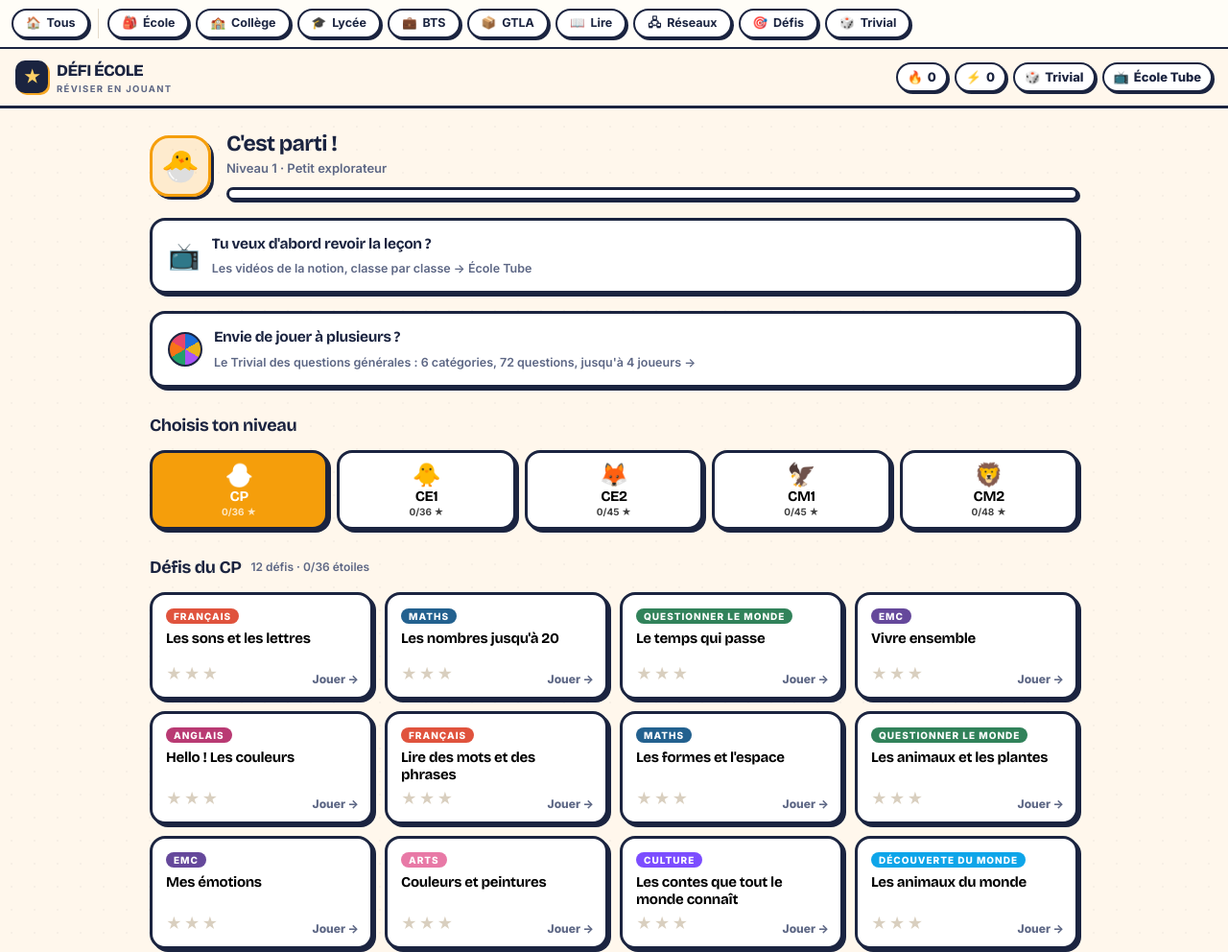
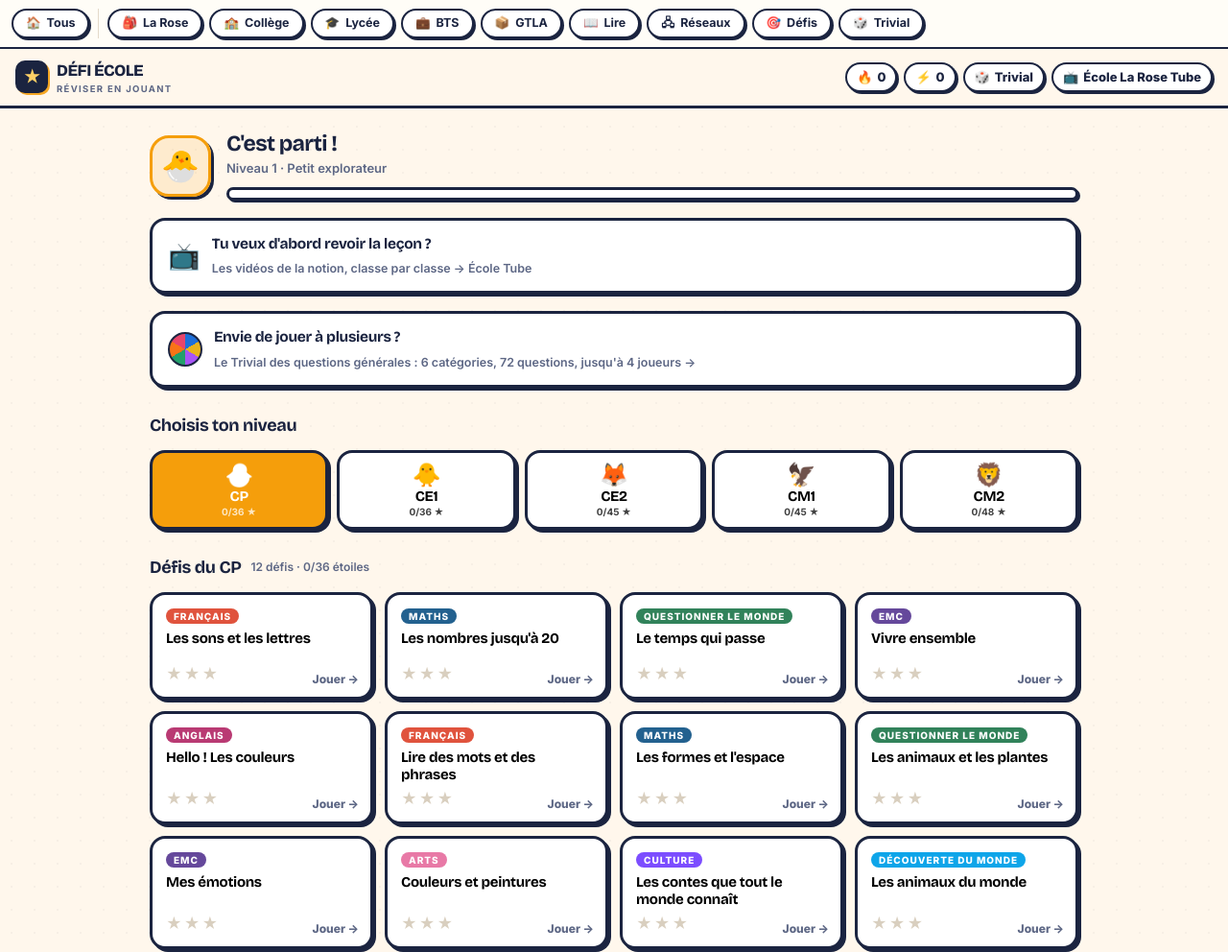
Before and after one commit to hassanijacques-boop/defi-ecole, a plain HTML site: page index.html in a window 1280 px wide. Shown: the top 992 px of the page at 96% size. Drawn offline with nearby package versions, Linux system fonts and the light colour scheme.

Commit message:
Renommage : Ecole La Rose Tube

```diff
--- a/index.html
+++ b/index.html
@@ -190,7 +190,7 @@ if ("serviceWorker" in navigator) {
   background:linear-gradient(90deg,rgba(255,253,247,0),#FFFDF7 78%);border-radius:0}
 @media(max-width:620px){.tubebar{padding:8px 10px;gap:6px}.tubebar a{padding:6px 11px;font-size:11.5px}}
 </style>
-<nav class="tubebar" aria-label="Navigation entre les sites"><a href="https://hassanijacques-boop.github.io/tube/" title="l'ensemble des niveaux"><span class="num">🏠</span>Tous</a><span class="sep"></span><a href="https://hassanijacques-boop.github.io/ecoletube/" title="CP → CM2"><span class="num">🎒</span>École</a><a href="https://hassanijacques-boop.github.io/college-tube/" title="6e → 3e"><span class="num">🏫</span>Collège</a><a href="https://hassanijacques-boop.github.io/lycee-tube/" title="2de → Tle"><span class="num">🎓</span>Lycée</a><a href="https://hassanijacques-boop.github.io/bts-tube/" title="GME"><span class="num">💼</span>BTS</a><a href="https://hassanijacques-boop.github.io/gtla-tube/" title="BTS GTLA"><span class="num">📦</span>GTLA</a><a href="https://hassanijacques-boop.github.io/lire/" title="Les classiques, à voix haute"><span class="num">📖</span>Lire</a><a href="https://hassanijacques-boop.github.io/reseaux-tube/" title="TSRS"><span class="num">🖧</span>Réseaux</a><a href="https://hassanijacques-boop.github.io/defi-ecole/" on aria-current="page" title="réviser en jouant"><span class="num">🎯</span>Défis</a><a href="https://hassanijacques-boop.github.io/defi-ecole/trivial.html" title="Le Trivial des questions générales"><span class="num">🎲</span>Trivial</a><span class="fade"></span></nav>
+<nav class="tubebar" aria-label="Navigation entre les sites"><a href="https://hassanijacques-boop.github.io/tube/" title="l'ensemble des niveaux"><span class="num">🏠</span>Tous</a><span class="sep"></span><a href="https://hassanijacques-boop.github.io/ecoletube/" title="CP → CM2 — école La Rose"><span class="num">🎒</span>La Rose</a><a href="https://hassanijacques-boop.github.io/college-tube/" title="6e → 3e"><span class="num">🏫</span>Collège</a><a href="https://hassanijacques-boop.github.io/lycee-tube/" title="2de → Tle"><span class="num">🎓</span>Lycée</a><a href="https://hassanijacques-boop.github.io/bts-tube/" title="GME"><span class="num">💼</span>BTS</a><a href="https://hassanijacques-boop.github.io/gtla-tube/" title="BTS GTLA"><span class="num">📦</span>GTLA</a><a href="https://hassanijacques-boop.github.io/lire/" title="Les classiques, à voix haute"><span class="num">📖</span>Lire</a><a href="https://hassanijacques-boop.github.io/reseaux-tube/" title="TSRS"><span class="num">🖧</span>Réseaux</a><a href="https://hassanijacques-boop.github.io/defi-ecole/" on aria-current="page" title="réviser en jouant"><span class="num">🎯</span>Défis</a><a href="https://hassanijacques-boop.github.io/defi-ecole/trivial.html" title="Le Trivial des questions générales"><span class="num">🎲</span>Trivial</a><span class="fade"></span></nav>
 
 <div class="top">
   <div class="logo"><span class="mk">★</span><span>DÉFI ÉCOLE<small>réviser en jouant</small></span></div>
@@ -199,7 +199,7 @@ if ("serviceWorker" in navigator) {
     <div class="chip" title="Jours d'affilée">🔥 <span id="hudStreak">0</span></div>
     <div class="chip" title="Points d'expérience">⚡ <span id="hudXp">0</span></div>
     <a href="trivial.html" style="text-decoration:none" class="chip" title="Le jeu des questions générales">🎲 <span>Trivial</span></a>
-    <a href="https://hassanijacques-boop.github.io/ecoletube/" style="text-decoration:none" class="chip" title="Les vidéos pour réviser">📺 <span>École Tube</span></a>
+    <a href="https://hassanijacques-boop.github.io/ecoletube/" style="text-decoration:none" class="chip" title="Les vidéos pour réviser">📺 <span>École La Rose Tube</span></a>
   </div>
 </div>
 
```
Also changed, not shown: template.html (+1 -1 lines), trivial.html (+1 -1 lines).
